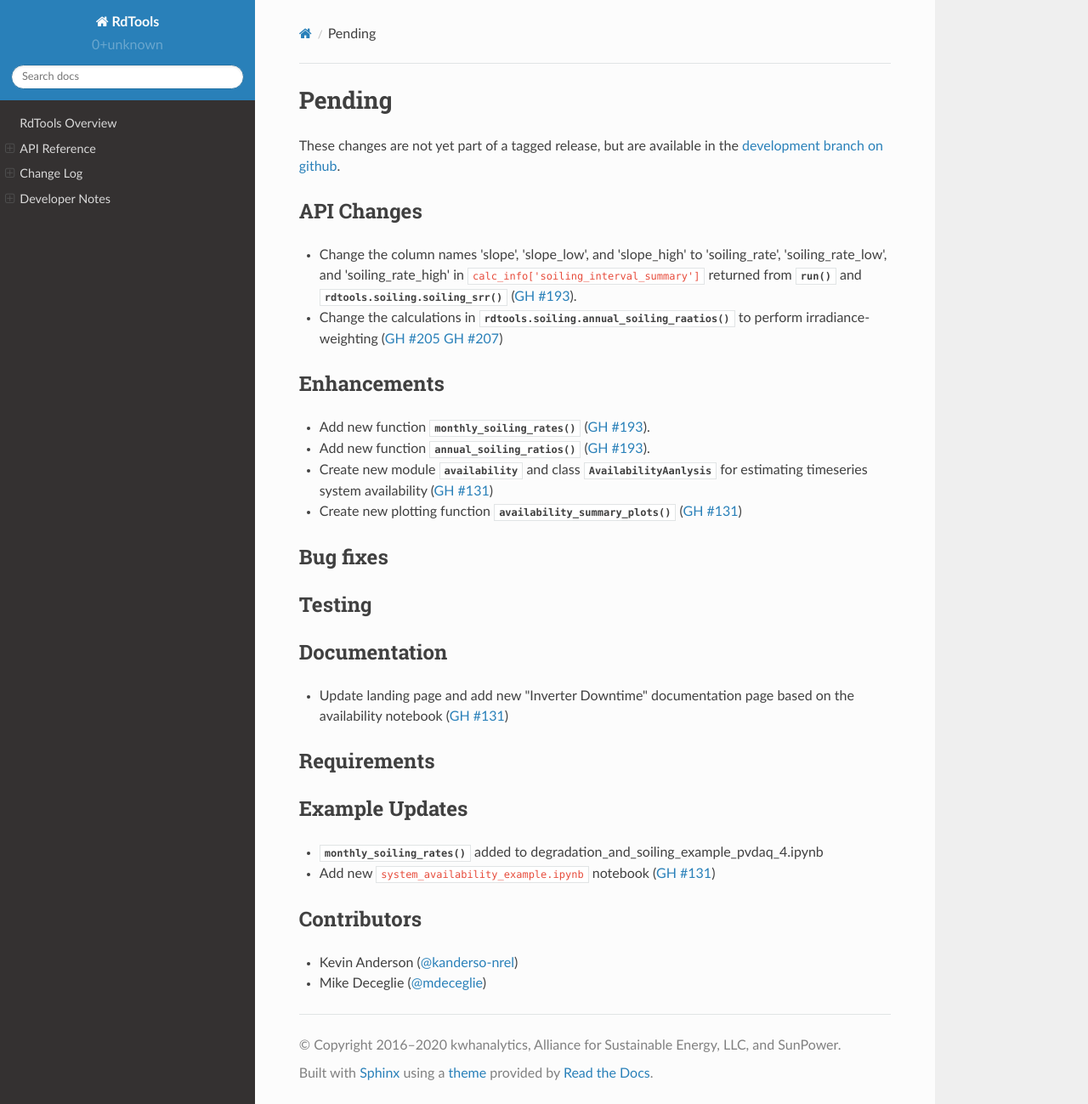
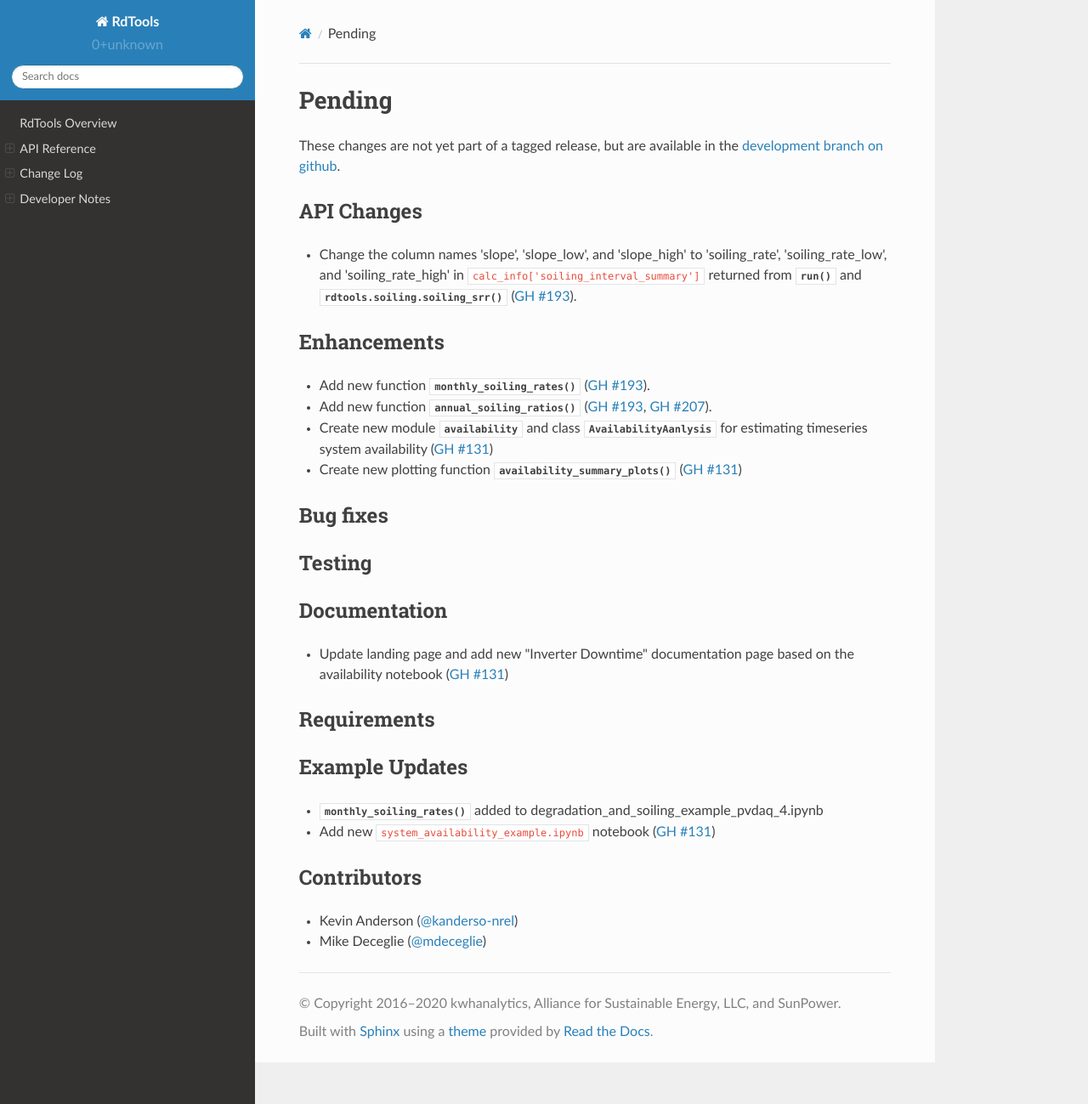
Before and after one commit to NREL/rdtools, a Sphinx documentation site: the page built from docs/sphinx/source/changelog/pending.rst, in a window 1280 px wide and 1299 px high. Shown: the whole window at 85% size. Built offline with Sphinx 7.4.7 and the Read the Docs theme 2.0.0, drawn with Linux system fonts in a browser that asks for light colours; pages that are not in the unit, such as notebooks, are missing from menus.

Commit message:
consolidate changelog entries

```diff
--- a/docs/sphinx/source/changelog/pending.rst
+++ b/docs/sphinx/source/changelog/pending.rst
@@ -7,14 +7,13 @@ API Changes
 -----------
 
 * Change the column names 'slope', 'slope_low', and 'slope_high' to 'soiling_rate', 'soiling_rate_low', and 'soiling_rate_high' in ``calc_info['soiling_interval_summary']`` returned from :py:meth:`~rdtools.soiling.SRRAnalysis.run()` and :py:func:`rdtools.soiling.soiling_srr()` (:pull:`193`).
-* Change the calculations in :py:func:`rdtools.soiling.annual_soiling_raatios()` to perform irradiance-weighting (:issue:`205` :pull:`207`)
 
 
 Enhancements
 ------------
 
 * Add new function :py:func:`~rdtools.soiling.monthly_soiling_rates` (:pull:`193`).
-* Add new function :py:func:`~rdtools.annual_soiling_ratios` (:pull:`193`).
+* Add new function :py:func:`~rdtools.annual_soiling_ratios` (:pull:`193`, :pull:`207`).
 * Create new module :py:mod:`~rdtools.availability` and class
   :py:class:`~rdtools.availability.AvailabilityAanlysis` for estimating
   timeseries system availability (:pull:`131`)
```
